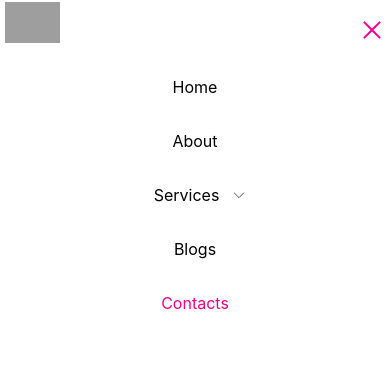
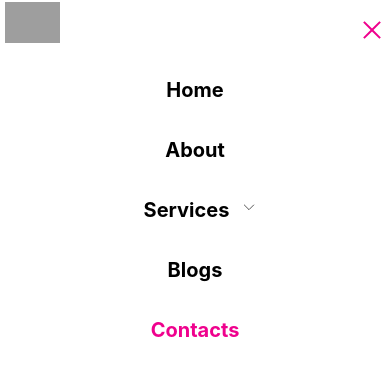
Before and after one commit to acharyaprakash30/RlOffsetPress-Website, a React (Create React App) app: page /contacts in a window 390 px wide. Both pictures are taken after a click on the icon 372 px from the left and 30 px from the top of the page. Shown: the top 376 px of the page. Built offline with nearby package versions, Linux system fonts and the light colour scheme; grey boxes are pictures that could not be loaded; what tw-elements would draw is missing.

Commit message:
responsive  navbar menu

```diff
--- a/src/Navbar.css
+++ b/src/Navbar.css
@@ -94,7 +94,7 @@
     padding: 10px 0;
     text-align: center;
 }
-.navbar-sub-feature{
+/* .navbar-sub-feature{
     display: block;
     margin-top: 170px;
     margin-left: -130px;
@@ -103,7 +103,7 @@
     background-color:#EF018D;
     padding: 10px 0;
     text-align: center;
-}
+} */
 
 .navbar-sub-li{
     padding: 10px 0;
@@ -121,6 +121,9 @@
     color: #EF018D;
 }
 .navbar-menu{
+    display: none;
+}
+.menu-items{
     display: none;
 }
 
@@ -149,6 +152,9 @@
         /* display: inline-block; */
         position:relative;
         display: flex;
+    }
+    .menu-items{
+        display: none;
     }
 
 }
@@ -182,6 +188,9 @@
         padding: 10px 0;
         margin-right: 5px;
         display: flex;
+    }
+    .menu-items{
+        display: none;
     }
 
 }
@@ -232,9 +241,26 @@
         z-index: 2;
         width: 100%;
         margin-left: -5px;
+        transition: all 0.5s ease-out;
     }
     .navbar-li{
         justify-content: center;
+        font-weight: bolder;
+        font-size: 20px;
+    }
+    .navbar-sub-service{
+        display: inline;
+        width: 100%;
+        padding: 10px 0;
+        text-align: center;
+        margin-top: 0;
+    }
+    .navbar-sub-li{
+        padding: 15px 0;
+        width: 100%;
+    }
+    .navbar-sub-li:hover{
+        color: #EF018D;
     }
 
 }
--- a/src/Navbar.js
+++ b/src/Navbar.js
@@ -38,12 +38,12 @@ const Navbar = () => {
   return (
     <>
     <Router>
-    <div id="top" onClick={()=>showMenu(!menu)} className={`navbar ${barscroll ? 'navbar-color' : ''}`}>
+    <div id="top" className={`navbar ${barscroll ? 'navbar-color' : ''}`}>
       <div className='navbar-logo'>
-        <NavLink to="/"><img src='https://encrypted-tbn0.gstatic.com/images?q=tbn:ANd9GcQWVDSyMt7RiebfV25ExNLg_EUlRn3hHjsBNQ&usqp=CAU' alt=''/></NavLink>
+        <NavLink to="/"><img onClick={()=>showMenu(true)} src='https://encrypted-tbn0.gstatic.com/images?q=tbn:ANd9GcQWVDSyMt7RiebfV25ExNLg_EUlRn3hHjsBNQ&usqp=CAU' alt=''/></NavLink>
       </div>
       <ul className={menu? 'navbar-links' : 'menu-items'}>
-      <NavLink to='/'><li className='navbar-li'>Home</li></NavLink>
+      <NavLink to='/'><li onClick={()=>showMenu(true)} className='navbar-li'>Home</li></NavLink>
       {/* <li className='navbar-li pr-1' onClick={()=>setFeatureList(!featurelist)}>Features<svg xmlns="http://www.w3.org/2000/svg" className="h-4 w-4 mt-1 ml-3" fill="none" viewBox="0 0 24 24" stroke="currentColor" strokeWidth={1}>
         <path strokeLinecap="round" strokeLinejoin="round" d="M19 9l-7 7-7-7" />
         </svg></li>
@@ -51,7 +51,7 @@ const Navbar = () => {
           <li className='navbar-sub-li'>feature 1</li>
           <li className='navbar-sub-li'>feature 2</li>
         </ul> */}
-        <NavLink to='/about'><li className='navbar-li'>About</li></NavLink>
+        <NavLink to='/about'><li onClick={()=>showMenu(true)} className='navbar-li'>About</li></NavLink>
         <li className='navbar-li pr-1'  onClick={()=>setServiceList(!servicelist)}>Services<svg xmlns="http://www.w3.org/2000/svg" className="h-4 w-4 mt-1 ml-3" fill="none" viewBox="0 0 24 24" stroke="currentColor" strokeWidth={1}>
         <path strokeLinecap="round" strokeLinejoin="round" d="M19 9l-7 7-7-7" />
         </svg></li>
@@ -61,8 +61,8 @@ const Navbar = () => {
           <li className='navbar-sub-li'>Service 3</li>
           <li className='navbar-sub-li'>Service 4</li>
         </ul>
-        <NavLink to='/blogs'><li className='navbar-li'>Blogs</li></NavLink>
-        <NavLink to='/contacts'><li className='navbar-li'>Contacts</li></NavLink>
+        <NavLink to='/blogs'><li onClick={()=>showMenu(true)} className='navbar-li'>Blogs</li></NavLink>
+        <NavLink to='/contacts'><li onClick={()=>showMenu(true)} className='navbar-li'>Contacts</li></NavLink>
       </ul>
       <ul className='navbar-address'>
         <a href='mailto:rloffsetpress@gmail.com'><li className='navbar-add-mail'><svg xmlns="http://www.w3.org/2000/svg" className="h-4 w-4 mt-1 mr-1 color-icon" fill="none" viewBox="0 0 24 24" stroke="currentColor" strokeWidth={2}>
@@ -74,7 +74,7 @@ const Navbar = () => {
       </ul>
       {
         menu? <FaBars onClick={()=>showMenu(!menu)} className='navbar-menu' size={26}/>
-        : <VscChromeClose onClick={()=>showMenu(!menu)} className='navbar-menu' size={26} />
+        : <VscChromeClose onClick={()=>{showMenu(!menu);setServiceList(false)}} className='navbar-menu' size={26} />
       }
 
       {/* <Drawer
```
